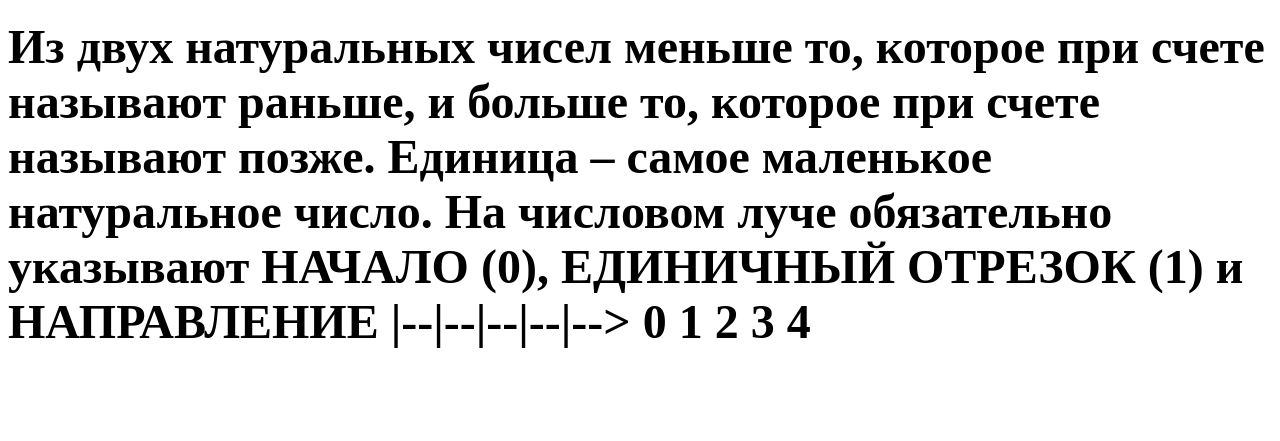
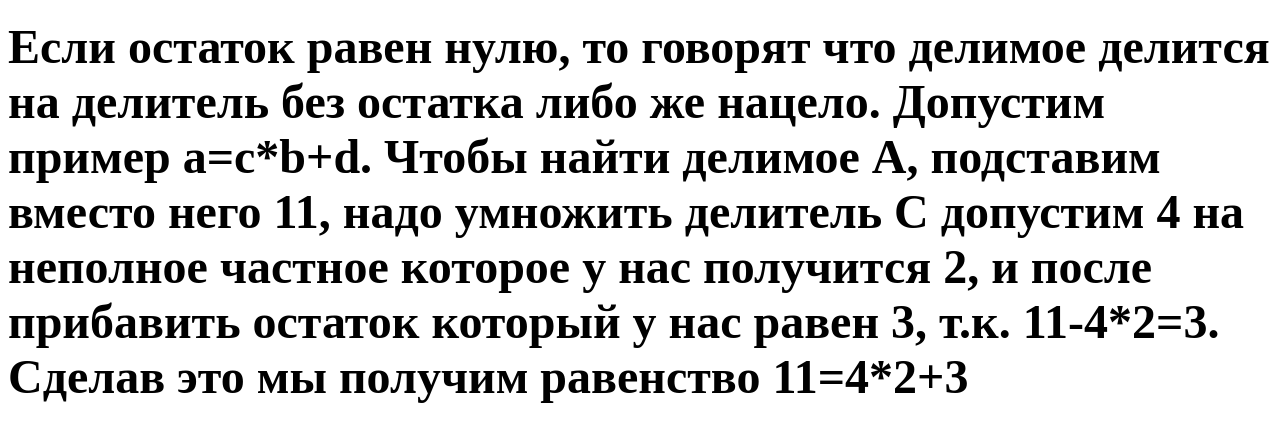
Before and after one commit to DeniskaSsaitom/Delenie-s-ostatkom, a plain HTML site: page index.html in a window 1280 px wide. Shown: the part 65-506 px from the top of the page. Drawn offline with Linux system fonts and the light colour scheme.

Commit message:
Update index.html

```diff
--- a/index.html
+++ b/index.html
@@ -4,8 +4,6 @@
 </head>
 <body>
 <h1><font size="25"><b>Деление с остатком</font></h1>
-<p><font size="16">Из двух натуральных чисел меньше то, которое при счете называют раньше, и больше то, которое при счете называют позже. Единица – самое маленькое натуральное число. На числовом луче обязательно указывают НАЧАЛО (0), ЕДИНИЧНЫЙ ОТРЕЗОК (1) и НАПРАВЛЕНИЕ
-|--|--|--|--|-->
-0  1  2  3  4</p></font>
+<p><font size="16">Если остаток равен нулю, то говорят что делимое делится на делитель без остатка либо же нацело. Допустим пример a=c*b+d. Чтобы найти делимое A, подставим вместо него 11, надо умножить делитель C допустим 4 на неполное частное которое у нас получится 2, и после прибавить остаток который у нас равен 3, т.к. 11-4*2=3. Сделав это мы получим равенство 11=4*2+3</p></font>
 </font>
 </body>
```
